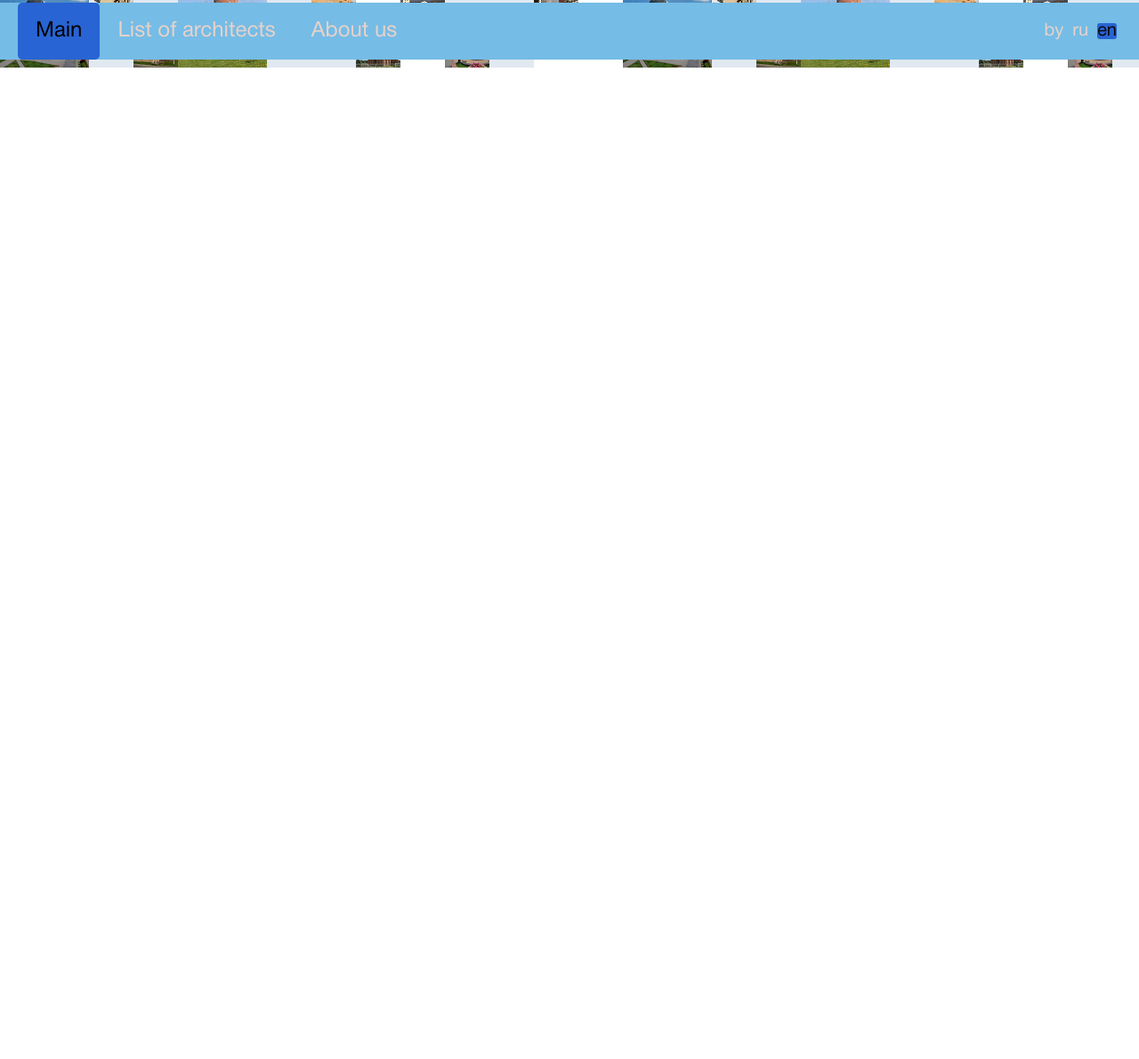
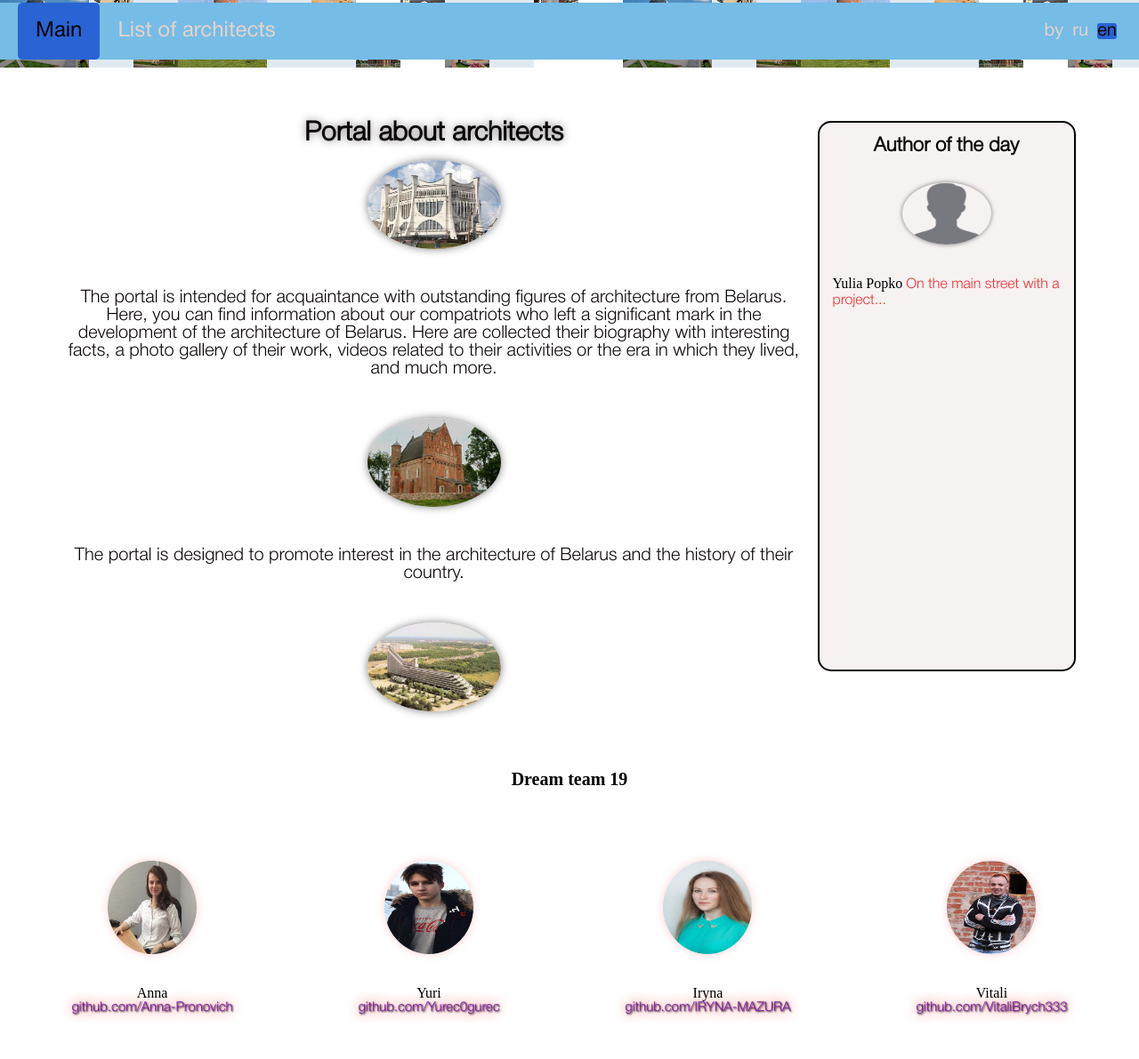
Before and after one commit to VitaliBrych333/cj-group19, a website: page index.html in a window 1280 px wide. Shown: the part 224-1415 px from the top of the page at 89% size. Before the commit the page ends 800 px from the top, so only its background shows below. Drawn offline with Linux system fonts and the light colour scheme; files whose address does not match are found by name.

```diff
--- a/JSON/interfaceTranslate.json
+++ b/JSON/interfaceTranslate.json
@@ -4,7 +4,11 @@
       "name": "Portal about architects of Belarus",
       "main": "Main",
       "list": "List of architects",
-      "about": "About us"
+      "nameText": "Portal about architects",
+      "textOne": "The portal is intended for acquaintance with outstanding figures of architecture from Belarus. Here, you can find information about our compatriots who left a significant mark in the development of the architecture of Belarus. Here are collected their biography with interesting facts, a photo gallery of their work, videos related to their activities or the era in which they lived, and much more.",
+      "textTwo": "The portal is designed to promote interest in the architecture of Belarus and the history of their country.",
+      "author": "Author of the day",
+      "article": "Yulia Popko <a href='https://www.sb.by/articles/po-glavnoy-ulitse-s-proektom.html'>On the main street with a project..."
     }
   },
   {
@@ -12,7 +16,11 @@
       "name": "Партал пра архітэктараў Беларусі",
       "main": "Галоўная",
       "list": "Спіс архітэктараў",
-      "about": "Пра нас"
+      "nameText": "Партал пра архітэктараў",
+      "textOne": "Партал прызначаны для азнаямлення з выбітнымі дзеячамі архітэктуры з Беларусі. Тут, вы зможаце знайсці інфармацыю пра нашых суайчыннікаў, якія пакінулі прыкметны след у развіцці архітэктуры Беларусі. Тут сабраныя іх біяграфія з цікавымі фактамі, фота-галерэя іх працы, відэа, адноснае да іх дзейнасьці альбо эпосе, у якой яны жылі і шмат іншае.",
+      "textTwo": "Партал прызначаны для папулярызацыі зацікаўленнасьці да архітэктуры Беларусі і гісторыі сваёй краіны.",
+      "author": "Аўтар дня",
+      "article": "Юлія Папко <a href='https://www.sb.by/articles/po-glavnoy-ulitse-s-proektom.html'>Па галоўнай вуліцы з праектам..."
     }
   },
   {
@@ -20,7 +28,11 @@
       "name": "Портал про архитекторов Беларуси",
       "main": "Главная",
       "list": "Список архитекторов",
-      "about": "Про нас"
+      "nameText": "Портал про архитекторов",
+      "textOne": "Портал предназначен для ознакомления с выдающимися деятелями архитектуры из Беларуси. Здесь, вы сможете найти информацию про наших соотечетвенников, которые оставили заметный след в развитии архитектуры Беларуси. Здесь собраны их биография с интересными фактами, фото-галерея их работ, видео, относящеесяк их деятельности либо эпохе, в которой они жили и многое другое.",
+      "textTwo": "Портал предназначен для популяризации интереса к архитектуре Беларуси и истории своей страны.",
+      "author": "Автор дня",
+      "article": "Юлия Попко <a href='https://www.sb.by/articles/po-glavnoy-ulitse-s-proektom.html'>По главной улице с проектом..."
     }
   }
 ]
--- a/css/style.css
+++ b/css/style.css
@@ -80,6 +80,130 @@
   color: rgb(12, 7, 7);
 }
 
+.wrapper-main {
+  display: flex;
+  justify-content: center;
+}
+main {
+  display: flex;
+  flex-direction: column;
+}
+
+section, article {
+  display: flex;
+  flex-direction: column;
+  align-items: center;
+  margin-top: 60px;
+}
+
+section {
+  width: 65%;
+}
+
+article {
+  width: 20%;
+  border: 2px solid black;
+  margin: 60px 0 60px 15px;
+  padding: 15px;
+  background-color: rgb(247, 242, 242);
+  border-radius: 15px;
+}
+
+section img {
+  width: 150px;
+  height: 100px;
+  border-radius: 50%;
+  margin: 15px;
+  box-shadow: 0 0 10px rgba(0,0,0,0.5);
+}
+
+h2 {
+  font-family: HelveticaLight, sans-serif;
+  font-size: 30px;
+  color: rgb(12, 7, 7);
+  text-shadow: 0 0 10px rgba(0,0,0,0.5);
+}
+
+main p {
+  font-family: HelveticaLight, sans-serif;
+  font-size: 20px;
+  color: rgb(12, 7, 7);
+  text-align: center;
+  margin: 30px 5px;
+}
+
+article figure img {
+  width: 100px;
+  height: 70px;
+  border-radius: 50%;
+  box-shadow: 0 0 5px rgba(0,0,0,0.5);
+}
+
+h3, h4 article figcaption, article figcaption a {
+  font-family: HelveticaLight, sans-serif;
+  color: rgb(12, 7, 7);
+}
+
+h3 {
+  font-size: 22px;
+}
+
+h4 {
+  font-size: 20px;
+  text-align: center;
+  margin-top: 50px;
+}
+
+figcaption {
+  font-size: 16px;
+}
+
+article figcaption a {
+  font-size: 16px;
+  color: rgb(243, 44, 44);
+}
+
+.team {
+  display: flex;
+  flex-direction: column;
+}
+
+.team img {
+  width: 100px;
+  height: 105px;
+  border-radius: 50%;
+  box-shadow: 0 0 10px rgba(253, 164, 164, 0.5);
+}
+
+.team figcaption {
+  text-align: center;
+}
+
+.team a {
+  display: block;
+  font-family: HelveticaLight, sans-serif;
+  font-size: 15px;
+  color: rgb(141, 23, 170);
+  text-shadow: 1px 1px 2px black, 0 0 1em red;
+}
+
+.wrapper-team {
+  display: flex;
+  flex-direction: row;
+  justify-content: space-around;
+  padding: 50px 10px;
+}
+
+@media screen and (max-width: 717px) {
+  main {
+    margin-top: 100px;
+  }
+
+  .team a {
+    font-size: 10px;
+  }
+}
+
 @media screen and (max-width: 670px) {
   header {
     height: 200px;
@@ -88,6 +212,10 @@
   h1 {
     margin-top: 80px;
     font-size: 25px;
+  }
+
+  main {
+    margin-top: 60px;
   }
 
   .wrapper-nav {
@@ -101,6 +229,22 @@
   }
 }
 
+@media screen and (max-width: 500px) {
+  article {
+    display: none;
+  }
+
+  section {
+    width: 100%;
+  }
+
+  .wrapper-team {
+    flex-direction: column;
+    align-items: center
+  }
+
+}
+
 @media screen and (max-width: 442px) {
   nav li {
     padding: 10px 5px;
@@ -110,5 +254,4 @@
     height: 50px;
     font-size: 12px;
   }
-
 }
--- a/index.html
+++ b/index.html
@@ -15,7 +15,6 @@
         <ul>
           <li class="active"><a href="" id="main">Main</a></li>
           <li><a href="" id="list">List of architects</a></li>
-          <li><a href="" id="about">About us</a></li>
         </ul>
       </nav>
       <div class="langs" id="langs">
@@ -26,7 +25,54 @@
     </div>
   </header>
   <main>
+    <div class="wrapper-main">
+      <section>
+        <h2 id="name-text">Portal about architects</h2>
+        <img src="./img/building-one.jpg" alt="building">
+        <p id="about">The portal is intended for acquaintance with outstanding figures
+          of architecture from Belarus. Here, you can find information about
+          our compatriots who left a significant mark in the development of
+          the architecture of Belarus. Here are collected their biography
+          with interesting facts, a photo gallery of their work, videos related
+          to their activities or the era in which they lived, and much more.</p>
+        <img src="./img/building-two.jpg" alt="building">
+        <p id="target">The portal is designed to promote interest in the architecture of Belarus
+          and the history of their country.</p>
+        <img src="./img/building-tree.jpg" alt="building">
+      </section>
+      <article>
+        <h3 id="author">Author of the day</h3>
+        <figure>
+            <p><img src="./img/autor-default.png" alt="Yulia Popko"></p>
+            <figcaption id="article">Yulia Popko <a href="https://www.sb.by/articles/po-glavnoy-ulitse-s-proektom.html">On the main street with a project...</a></figcaption>
+        </figure>
+      </article>
+    </div>
+    <setion class="team">
+      <h4>Dream team 19</h4>
+      <div class="wrapper-team">
+        <figure>
+          <p><img src="./img/Anna.jpg" alt="Anna"></p>
+          <figcaption>Anna <a href="https://github.com/Anna-Pronovich">github.com/Anna-Pronovich</a></figcaption>
+        </figure>
+        <figure>
+          <p><img src="./img/Yuri.jpg" alt="Yuri"></p>
+          <figcaption>Yuri <a href="https://github.com/Yurec0gurec">github.com/Yurec0gurec</a></figcaption>
+        </figure>
+        <figure>
+          <p><img src="./img/Iryna.jpg" alt="Iryna"></p>
+          <figcaption>Iryna <a href="https://github.com/IRYNA-MAZURA">github.com/IRYNA-MAZURA</a></figcaption>
+        </figure>
+        <figure>
+          <p><img src="./img/Vitali.png" alt="Vitali"></p>
+          <figcaption>Vitali <a href="https://github.com/VitaliBrych333">github.com/VitaliBrych333</a></figcaption>
+        </figure>
+      </div>
+
+    </section>
+
   </main>
+
   <script type="text/javascript" src="./js/script.js"></script>
 </body>
 </html>
--- a/js/script.js
+++ b/js/script.js
@@ -2,37 +2,34 @@
     let myInterface;
 
     fetch('../JSON/interfaceTranslate.json')
-    .then(function (response) {
-      return response.json();
-    })
-    .then(function (myJson) {
+        .then(response => response.json())
+        .then((myJson) => {
             myInterface = myJson;
-    })
+        });
 
     function handleClickTranslate(e) {
-    let objTranslate = myInterface.filter(obj => obj[`${e.target.innerHTML}`])[0][`${e.target.innerHTML}`];
+        const objTranslate = myInterface.filter(obj => obj[`${e.target.innerHTML}`])[0][`${e.target.innerHTML}`];
         document.querySelector('.selected').classList.remove('selected');
         e.target.classList.add('selected');
-    document.querySelector('#name').innerHTML = '';
-    document.querySelector('#main').innerHTML = '';
-    document.querySelector('#list').innerHTML = '';
-    document.querySelector('#about').innerHTML = '';
+        ['#name', '#main', '#list', '#name-text', '#about', '#target', '#author', '#article'].map(i => document.querySelector(`${i}`).innerHTML === '');
+
         document.querySelector('#name').innerHTML = objTranslate.name;
         document.querySelector('#main').innerHTML = objTranslate.main;
         document.querySelector('#list').innerHTML = objTranslate.list;
-    document.querySelector('#about').innerHTML = objTranslate.about;
+        document.querySelector('#name-text').innerHTML = objTranslate.nameText;
+        document.querySelector('#about').innerHTML = objTranslate.textOne;
+        document.querySelector('#target').innerHTML = objTranslate.textTwo;
+        document.querySelector('#author').innerHTML = objTranslate.author;
+        document.querySelector('#article').innerHTML = objTranslate.article;
     }
 
     function moveNav(e) {
-    event.preventDefault()
+        event.preventDefault();
         document.querySelector('.active').classList.remove('active');
-    e.target.parentNode.classList.add('active')
+        e.target.parentNode.classList.add('active');
     }
 
-  document.querySelectorAll('#langs a').forEach(i => i.addEventListener('click', handleClickTranslate)
-  )
+    document.querySelectorAll('#langs a').forEach(i => i.addEventListener('click', handleClickTranslate));
 
-  document.querySelectorAll('nav a').forEach(i => i.addEventListener('click', moveNav) )
-
-
+    document.querySelectorAll('nav a').forEach(i => i.addEventListener('click', moveNav));
 }
```
Also changed, not shown: package.json (+9 -1 lines), img/Anna.jpg (added), img/Iryna.jpg (added), img/Vitali.png (added), img/Yuri.jpg (added), img/autor-default.png (added), img/building-one.jpg (added), img/building-tree.jpg (added), img/building-two.jpg (added), 4 other files. Lines whose indentation alone changed are shown as unchanged.
